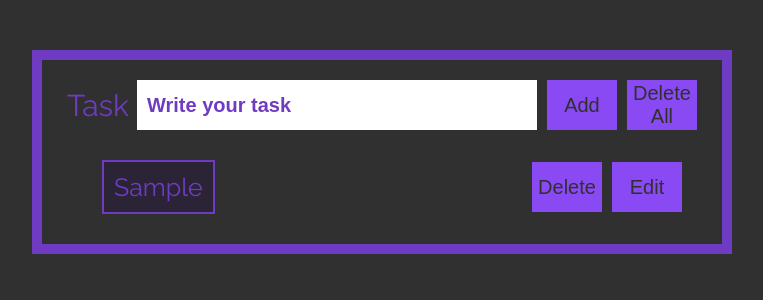
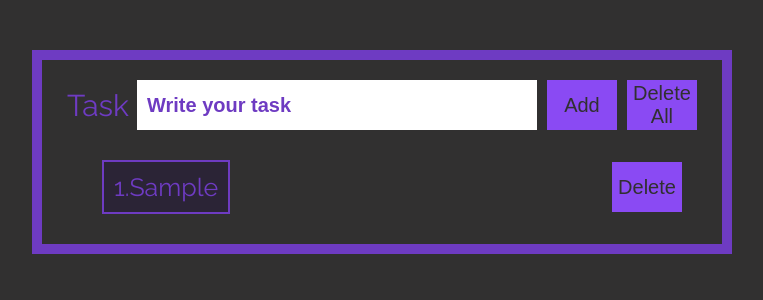
Before and after one commit to barsuchellos/Todos, a React (Create React App) app: page / in a window 1280 px wide. Both pictures are taken after typing "Sample" into the empty fields and a click on the button "Add". Shown: the top 300 px of the page, without its empty margins (258-1021 px from the left). Built offline with nearby package versions, Linux system fonts and the light colour scheme.

Commit message:
delete button edit in list

```diff
--- a/src/App.js
+++ b/src/App.js
@@ -1,4 +1,4 @@
-import React from 'react';
+import React, { useRef } from 'react';
 import { Component } from 'react';
 
 import './styles/App.scss'
@@ -22,9 +22,13 @@ class App extends Component {
       setItem: '',
       error: '',
     }
+    this.refModal = useRef;
+    this.setModalRef = element => {
+      this.refModal = element;
+    }
   }
 
-  refModal = React.createRef();
+  //refModal = React.createRef();
 
   componentDidMount() {
     document.addEventListener('click', this.handleDocumentClick);
@@ -35,17 +39,13 @@ class App extends Component {
   }
 
   handleDocumentClick = (event) => {
-    console.log(this.state.modal, '  eventTarget', event.target, '  ModalREf', this.refModal.current);
+    console.log(this.state.modal, '  eventTarget', event.target, '  ModalREf', this.refModal);
 
-    if (this.state.modal && !this.refModal.current.contains(event.target)) {
+    if (this.state.modal && !this.refModal.contains(event.target)) {
       console.log("ONClose");
       this.onClose();
     }
   }
-
-  // setModalRef = (element) => {
-    // this.modalRef = element;
-  // }
 
   handleInput = (event) => {
     this.setState({ inputValue: event })
@@ -56,7 +56,6 @@ class App extends Component {
   }
 
   showModal = (e) => {
-    console.log(e);
     e.preventDefault()
     e.stopPropagation();
     if (!this.state.list.length) {
@@ -102,10 +101,6 @@ class App extends Component {
     this.setState({ list: newList })
   }
 
-  editItem = (el) => {
-    this.setState({ showEditInputIndex: el })
-  }
-
   changeList = (index, value) => {
     const newList = [...this.state.list]
     newList[index] = value
@@ -128,7 +123,7 @@ class App extends Component {
           <Modal
             onDelete={this.onDelete}
             onClose={this.onClose}
-            setRef={this.refModal}
+            setRef={this.setModalRef}
           />
         }
 
@@ -150,7 +145,6 @@ class App extends Component {
             list={list}
             updateList={this.updateList}
             setItem={this.setItem}
-            editItem={this.editItem}
             showEditInputIndex={this.state.showEditInputIndex}
           />
         </div>
--- a/src/components/MyList/Mylist.jsx
+++ b/src/components/MyList/Mylist.jsx
@@ -27,13 +27,13 @@ class Mylist extends Component {
 
     render() {
 
-        const { list, setItem, showEditInputIndex, editItem } = this.props;
+        const { list, setItem, showEditInputIndex } = this.props;
 
         return (
             <ul className={styles.list}>
                 {list.map((el, index) =>
                     <div className={styles.listItemContainer}>
-                        <li className={styles.listItem} key={index}>{el}</li>
+                        <li className={styles.listItem} key={index}>{`${index + 1}.${el}`}</li>
                         {showEditInputIndex === index &&
                             <EditAbleImput
                                 value={el}
@@ -44,7 +44,6 @@ class Mylist extends Component {
                             />}
                         <div>
                             <Button text='Delete' onClick={() => this.deleteItem(index)} key={index + 1} />
-                            <Button text='Edit' onClick={() => editItem(index)} key={index + 5} />
                         </div>
                     </div>
                 )}
--- a/src/styles/App.scss
+++ b/src/styles/App.scss
@@ -28,7 +28,7 @@ body {
     padding: 20px 20px 0px 20px;
 }
 
-.warning-input-length {
+.input-warning {
     margin-top: 10px;
     color: rgb(156, 5, 5);
     font-size: 20px;
```
